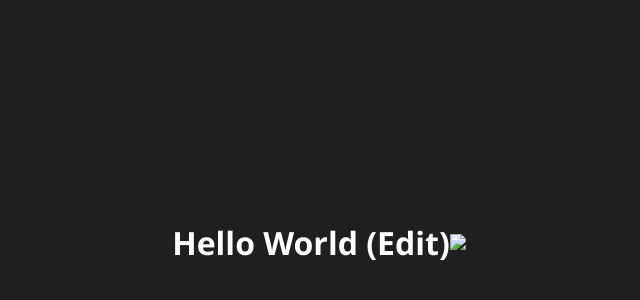
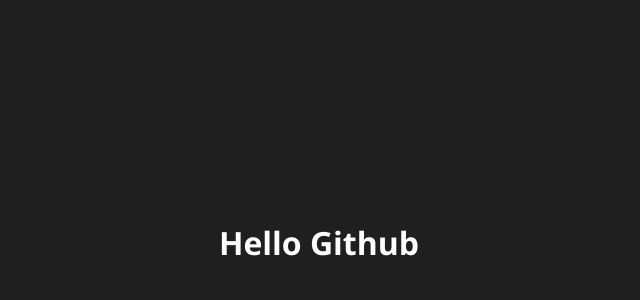
Before and after one commit to DewaStack/Tutorial, a plain HTML site: page index.html in a window 1280 px wide. Shown: the part 166-466 px from the top of the page, without its empty margins (321-961 px from the left). Drawn offline with Linux system fonts and the light colour scheme.

Commit message:
Some update

```diff
--- a/index.html
+++ b/index.html
@@ -9,7 +9,6 @@
         <script src="script.js" defer></script>
     </head>
     <body>
-        <h1>Hello World (Edit)</h1>
-        <img src="../100 Dice Game/"
+        <h1>Hello Github</h1>
     </body>
 </html>
```
